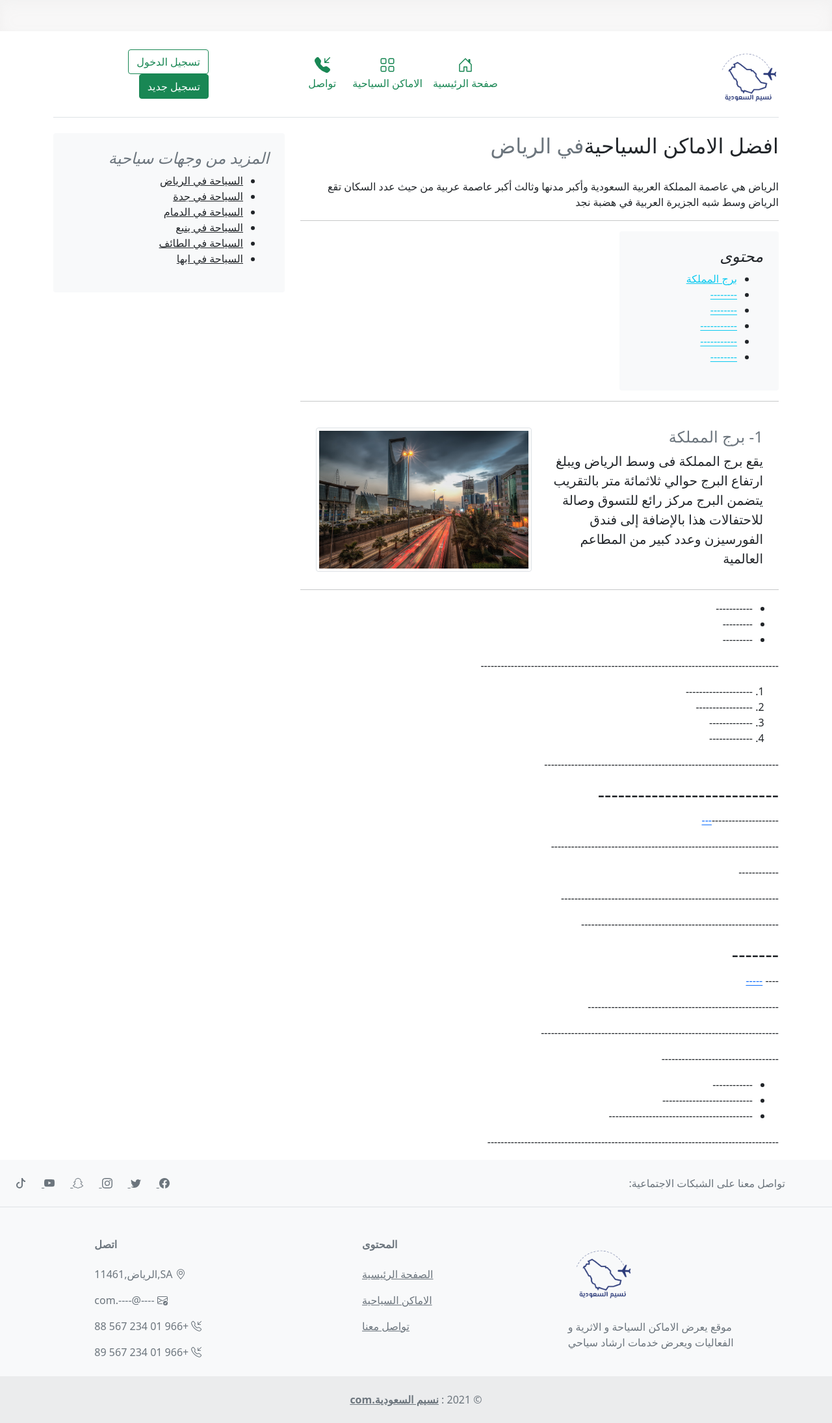
After one commit to FMAAZ/naseem_sa, a PHP site: page /naseem_sa_1/all.php in a window 1280 px wide. The commit adds this page. Shown: the whole page at 65% size. Run offline with PHP 8.4, Linux system fonts and the light colour scheme.

Commit message:
all_Cities+island

```diff
--- a/Cities.php
+++ b/Cities.php
@@ -75,10 +75,10 @@
                         height="60%">
                     </div>
                     <div class="card-body">
-                        <h4 class="card-title"><a href="#" class="text-secondary">العاصمة الرياض</a></h4>
+                        <h4 class="card-title"><a href="all.php" class="text-secondary">العاصمة الرياض</a></h4>
 
                         <p class="card-text-center">وجهة سياحية فريدة بفعاليات نوعية عالمية تُعدُّ العاصمة الرياض أحد أهم المدن على خارطة المملكة السياحية؛ لاحتضانها العديد من الأنشطة</p>
-                        <a href="#" class=" btn btn-outline-success">&numsp;عرض&numsp;</a>
+                        <a href="all.php" class=" btn btn-outline-success">&numsp;عرض&numsp;</a>
                     </div>
                 </div>
             </div>
--- /dev/null
+++ b/all.php
@@ -0,0 +1,113 @@
+<!DOCTYPE html>
+<html lang="en" dir="rtl">
+<?php require('components/head_inc.php');?>
+<body>
+   <?php include ('components/niv.php')?>
+   <main class="container">
+       <!-- 1 -->
+  <div class="row">
+    <div class="col-md-8">
+
+    <article class="blog-post">
+        <h2 class="blog-post-title">افضل الاماكن السياحية<span class="text-muted">في الرياض</span></h2>
+       <br>
+        <p> الرياض هي عاصمة المملكة العربية السعودية وأكبر مدنها وثالث أكبر عاصمة عربية من حيث عدد السكان تقع الرياض وسط شبه الجزيرة العربية في هضبة نجد</p>
+        <hr>
+        <div class="col-md-4">
+      <div class="position-sticky">
+        <div class="p-4 mb-3 bg-light rounded">
+        <h4 class="fst-italic">محتوى</h4>
+          <ul>
+            <li><a href="#scrollspyHeading2"class="link-info">برج المملكة</a></li>
+            <li><a href="#"class="link-info">--------</a></li>
+            <li><a href="#"class="link-info">--------</a></li>
+            <li><a href="#"class="link-info">-----------</a></li>
+            <li><a href="#"class="link-info">-----------</a></li>
+            <li><a href="#"class="link-info">--------</a></li>
+          </ul>
+        </div>
+      </div>
+    </div>
+        <hr>
+      </article>
+      <article class="blog-post">
+      <div class="container marketing">
+        <br>
+        <div class="row featurette">
+            <div class="col-md-6">
+                <h4 id="scrollspyHeading2" class="featurette-heading"><span class="text-muted">1- برج المملكة</span></h4>
+                <p class="lead">يقع برج المملكة فى وسط الرياض ويبلغ ارتفاع البرج حوالي ثلاثمائة متر بالتقريب يتضمن البرج مركز رائع للتسوق وصالة للاحتفالات هذا بالإضافة إلى فندق الفورسيزن وعدد كبير من المطاعم العالمية</p>
+            </div>
+            <div class="col-md-6">
+                <a href="Cities.php">
+                    <img src="assistances/images/major.jpg" class="img-thumbnail" alt="Cinque Terre" width="100%"
+                        height="100%">
+                </a>
+            </div>
+        </div>
+    </div>
+        <hr>
+        <ul>
+          <li>-----------</li>
+          <li>---------</li>
+          <li>---------</li>
+        </ul>
+        <p>-----------------------------------------------------------------------------------------</p>
+        <ol>
+          <li>--------------------</li>
+          <li>-----------------</li>
+          <li>-------------</li>
+          <li>-------------</li>
+        </ol>
+        <p>----------------------------------------------------------------------</p>
+      </article>
+<!-- article -->
+      <article class="blog-post">
+        <h2 class="blog-post-title">---------------------------</h2>
+        <p class="blog-post-meta">--------------------<a href="#">---</a></p>
+
+        <p>--------------------------------------------------------------------</p>
+        <blockquote>
+          <p>------------</p>
+        </blockquote>
+        <p>-----------------------------------------------------------------</p>
+        <p>-----------------------------------------------------------</p>
+      </article>
+<!-- /// -->
+
+      <article class="blog-post">
+        <h2 class="blog-post-title">-------</h2>
+        <p class="blog-post-meta">---- <a href="#">-----</a></p>
+
+        <p>---------------------------------------------------------</p>
+        <p>-----------------------------------------------------------------------</p>
+        <p>-----------------------------------</p>
+        <ul>
+          <li>------------</li>
+          <li>---------------------------</li>
+          <li>-------------------------------------------</li>
+        </ul>
+        <p>---------------------------------------------------------------------------------------</p>
+      </article>
+    </div>
+    <div class="col-md-4">
+      <div class="position-sticky" style="top: 2rem;">
+        <div class="p-4 mb-3 bg-light rounded">
+        <h4 class="fst-italic"><span class="text-muted">المزيد من وجهات سياحية</span></h4>
+          <ul>
+            <li><a href="#" class="link-dark">السياحة في الرياض</a></li>
+            <li><a href="#"class="link-dark">السياحة في جدة</a></li>
+            <li><a href="#"class="link-dark">السياحة في الدمام</a></li>
+            <li><a href="#"class="link-dark">السياحة في ينبع</a></li>
+            <li><a href="#"class="link-dark"> السياحة في الطائف</a></li>
+            <li><a href="#"class="link-dark">السياحة في ابها</a></li>
+          </ul>
+        </div>
+      </div>
+    </div>
+  </div>
+<!-- 1 //-->
+</main>
+     <?php require('components/footre.php');?>
+</body>
+</html>
```
Also changed, not shown: assistances/images/cx.jpg (added).
